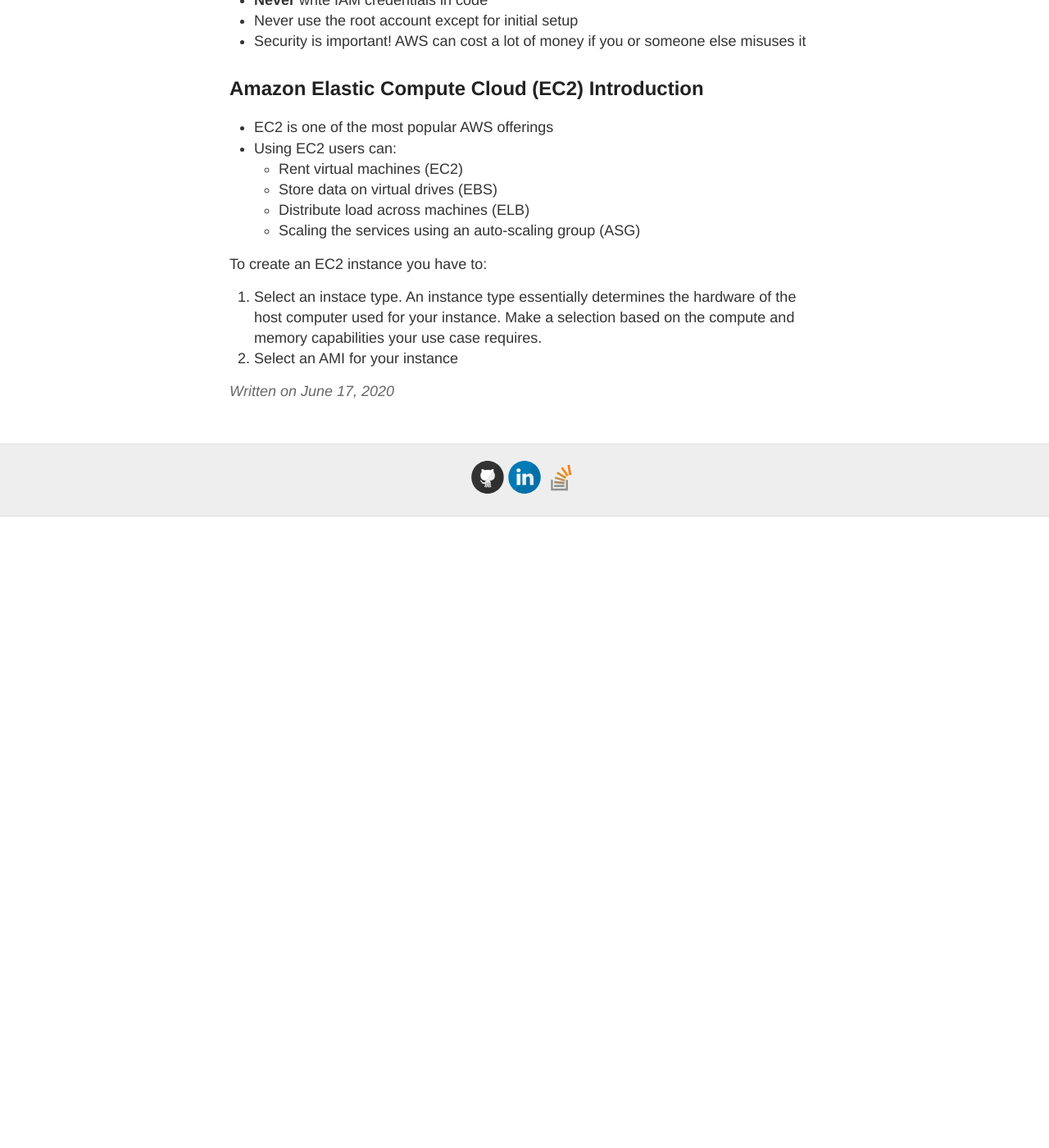
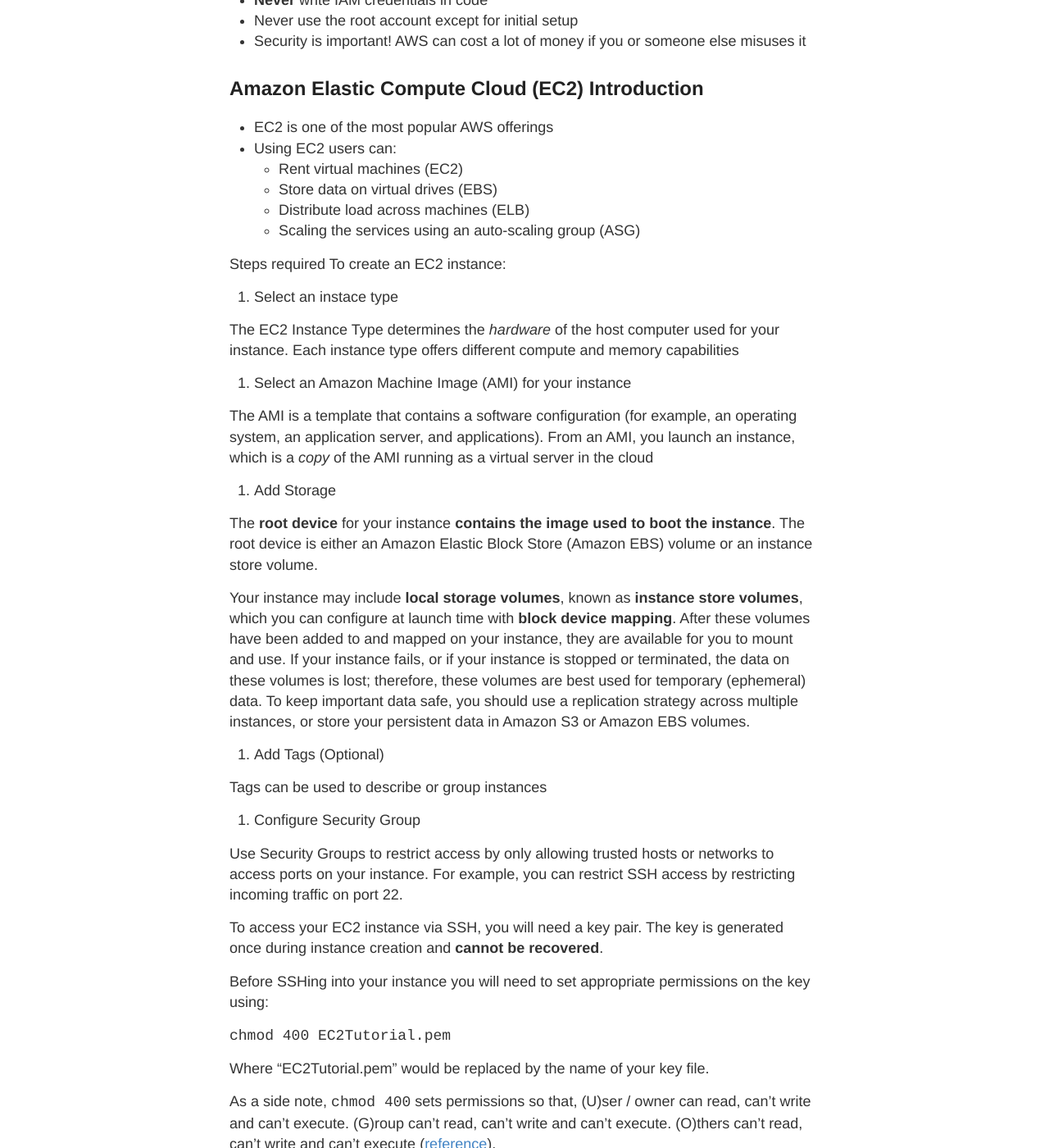
Before and after one commit to gutucristian/gutucristian.github.io, a Jekyll site: the page built from _posts/2020-06-17-Amazon-Web-Services-(AWS).md, in a window 1280 px wide and 1400 px high, scrolled down 2262 px. Shown: the whole window at 82% size. Built offline with Jekyll 4.4.1, drawn with Linux system fonts in a browser that asks for light colours; our own code applies the rules of GitHub Pages for plain Markdown files; before the commit the page ends 2892 px from its top, so only the background shows below that; some of the changed text lies outside the part shown.

Commit message:
Update 2020-06-17-Amazon-Web-Services-(AWS).md

````diff
--- a/_posts/2020-06-17-Amazon-Web-Services-(AWS).md
+++ b/_posts/2020-06-17-Amazon-Web-Services-(AWS).md
@@ -67,6 +67,49 @@
   - Distribute load across machines (ELB)
   - Scaling the services using an auto-scaling group (ASG)
 
-To create an EC2 instance you have to:
-1. Select an instace type. An instance type essentially determines the hardware of the host computer used for your instance. Make a selection based on the compute and memory capabilities your use case requires.
-2. Select an AMI for your instance
+Steps required To create an EC2 instance:
+
+1. Select an instace type
+
+The EC2 Instance Type determines the *hardware* of the host computer used for your instance. Each instance type offers different compute and memory capabilities
+
+2. Select an Amazon Machine Image (AMI) for your instance
+
+The AMI is a template that contains a software configuration (for example, an operating system, an application server, and applications). From an AMI, you launch an instance, which is a *copy* of the AMI running as a virtual server in the cloud
+
+3. Add Storage
+
+The **root device** for your instance **contains the image used to boot the instance**. The root device is either an Amazon Elastic Block Store (Amazon EBS) volume or an instance store volume.
+
+Your instance may include **local storage volumes**, known as **instance store volumes**, which you can configure at launch time with **block device mapping**. After these volumes have been added to and mapped on your instance, they are available for you to mount and use. If your instance fails, or if your instance is stopped or terminated, the data on these volumes is lost; therefore, these volumes are best used for temporary (ephemeral) data. To keep important data safe, you should use a replication strategy across multiple instances, or store your persistent data in Amazon S3 or Amazon EBS volumes.
+
+4. Add Tags (Optional)
+
+Tags can be used to describe or group instances
+
+5. Configure Security Group
+
+Use Security Groups to restrict access by only allowing trusted hosts or networks to access ports on your instance. For example, you can restrict SSH access by restricting incoming traffic on port 22.
+
+To access your EC2 instance via SSH, you will need a key pair. The key is generated once during instance creation and **cannot be recovered**.
+
+Before SSHing into your instance you will need to set appropriate permissions on the key using:
+
+`chmod 400 EC2Tutorial.pem`
+
+Where "EC2Tutorial.pem" would be replaced by the name of your key file.
+
+As a side note, `chmod 400` sets permissions so that, (U)ser / owner can read, can't write and can't execute. (G)roup can't read, can't write and can't execute. (O)thers can't read, can't write and can't execute ([reference](https://www.quora.com/What-does-chmod-400-mean)).
+
+If you skip this step you won't be able to SSH into your instance and will get the error:
+
+```
+@@@@@@@@@@@@@@@@@@@@@@@@@@@@@@@@@@@@@@@@@@@@@@@@@@@@@@@@@@@
+@         WARNING: UNPROTECTED PRIVATE KEY FILE!          @
+@@@@@@@@@@@@@@@@@@@@@@@@@@@@@@@@@@@@@@@@@@@@@@@@@@@@@@@@@@@
+Permissions 0644 for 'EC2tutorial.pem' are too open.
+It is required that your private key files are NOT accessible by others.
+This private key will be ignored.
+Load key "EC2tutorial.pem": bad permissions
+ec2-user@54.172.238.16: Permission denied (publickey,gssapi-keyex,gssapi-with-mic).
+```
````
